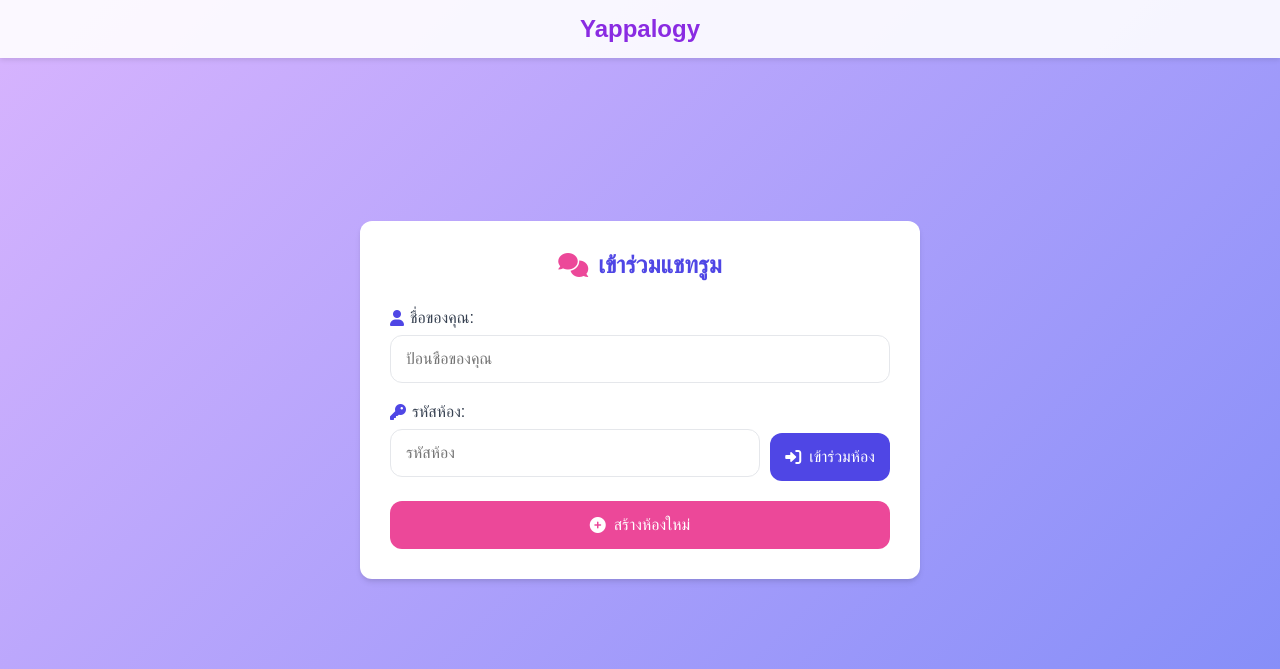
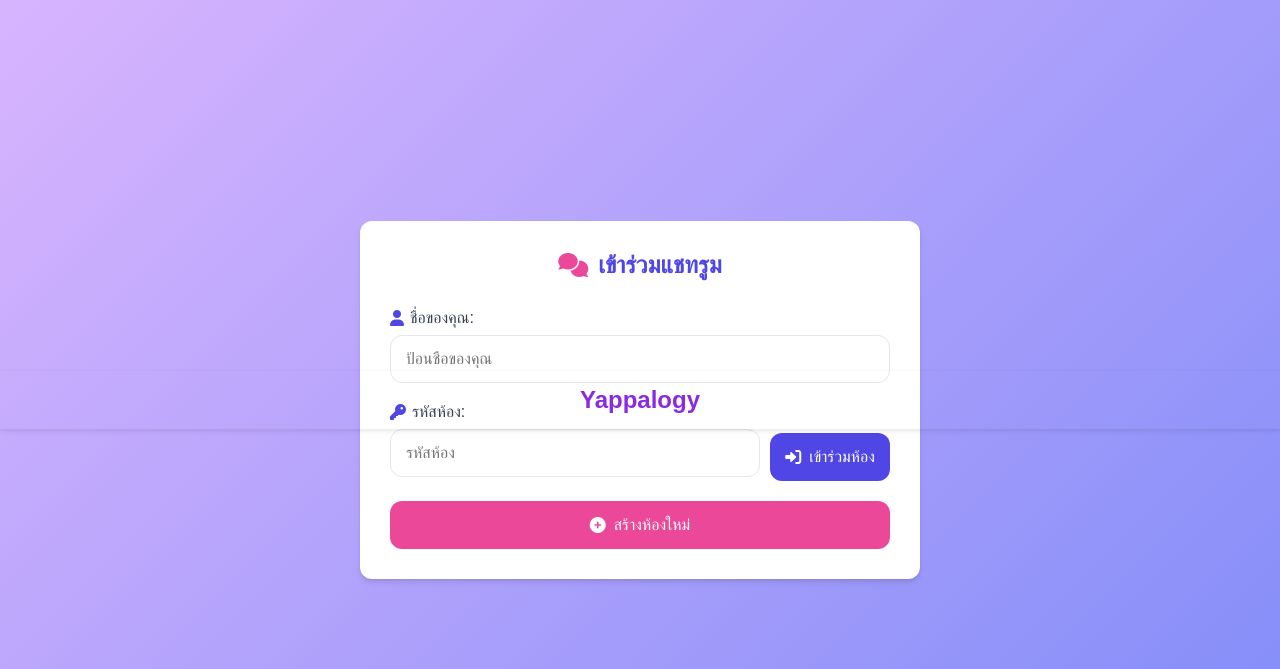
Before and after one commit to INciD1/chat_app_proj, a Flask app: page / in a window 1280 px wide. Shown: the top 669 px of the page. Run offline with Flask 2, Linux system fonts and the light colour scheme; some libraries are stand-ins or nearby versions.

Commit message:
Add files via upload

```diff
--- a/static/css/style.css
+++ b/static/css/style.css
@@ -441,18 +441,11 @@
     grid-template-columns: 1fr;
   }
 }
-/* Animations */
-@keyframes fadeIn {
-  from { opacity: 0; }
-  to { opacity: 1; }
-}
-
 .app-header {
   text-align: center;
   padding: 15px 0;
-  background-color: rgba(255, 255, 255, 0.9);
   position: fixed;
-  top: 0;
+  top: 10;
   width: 100%;
   z-index: 1000;
   box-shadow: 0 2px 5px rgba(0,0,0,0.1);
@@ -462,6 +455,17 @@
   margin: 0;
   font-size: 24px;
   color: #8a2be2; /* สีม่วงสำหรับ Yappalogy */
+}
+
+/* Animations */
+@keyframes fadeIn {
+  from { opacity: 0; }
+  to { opacity: 1; }
+}
+
+@keyframes fadeOut {
+  from { opacity: 1; }
+  to { opacity: 0; }
 }
 
 @keyframes slideIn {
```
